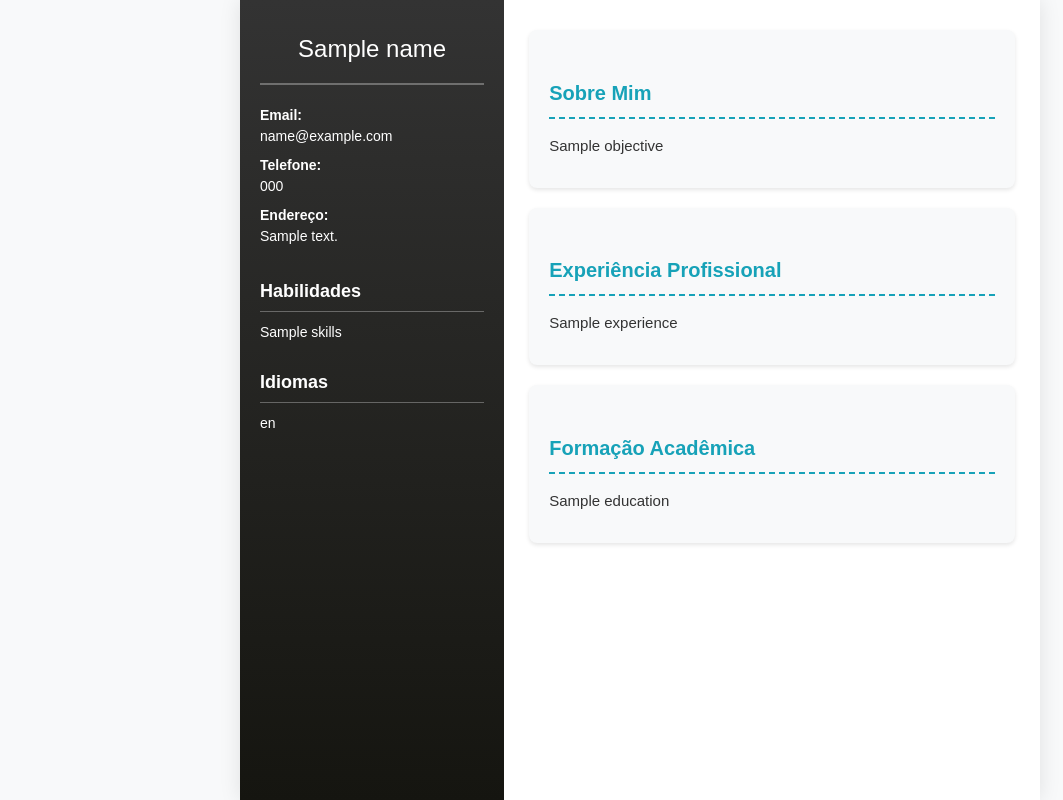
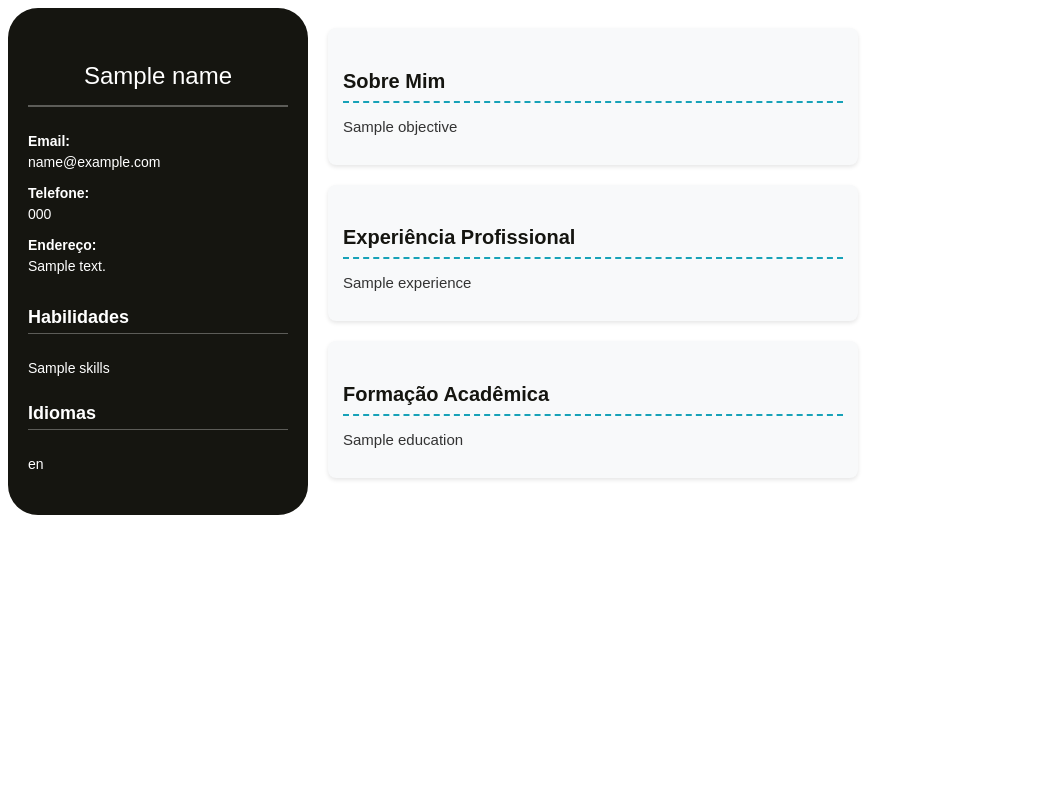
Before and after one commit to samuelnicolaas06/ApJob, a PHP site: template templates/template3.php in a window 1280 px wide. Shown: the whole page, without its empty margins (0-1063 px from the left). Run offline with PHP 8.4, Linux system fonts and the light colour scheme; the template is opened without the code that fills it: most values are stand-ins (such as "Sample title", 1, 10 or a date in 2020); some libraries are stand-ins or nearby versions.

Commit message:
My Final Part

```diff
--- a/templates/preview/template3_preview.php
+++ b/templates/preview/template3_preview.php
@@ -48,7 +48,7 @@
     <div style="width: 65%; padding: 30px 25px; background-color: white;">
         <?php if (!empty($objective)): ?>
         <div style="background-color: #f8f9fa; padding: 20px; margin-bottom: 20px; border-radius: 8px; box-shadow: 0 2px 4px rgba(0,0,0,0.1);">
-            <h4 style="font-size: 20px; color: #17a2b8; border-bottom: 2px dashed #17a2b8; margin-bottom: 15px; padding-bottom: 8px;">
+            <h4 style="font-size: 20px; color: #151510; border-bottom: 2px dashed #17a2b8; margin-bottom: 15px; padding-bottom: 8px;">
                 Sobre Mim
             </h4>
             <p style="font-size: 15px; margin: 10px 0; text-align: justify; line-height: 1.6;">
@@ -59,7 +59,7 @@
 
         <?php if (!empty($experience)): ?>
         <div style="background-color: #f8f9fa; padding: 20px; margin-bottom: 20px; border-radius: 8px; box-shadow: 0 2px 4px rgba(0,0,0,0.1);">
-            <h4 style="font-size: 20px; color: #17a2b8; border-bottom: 2px dashed #17a2b8; margin-bottom: 15px; padding-bottom: 8px;">
+            <h4 style="font-size: 20px; color: #151510; border-bottom: 2px dashed #17a2b8; margin-bottom: 15px; padding-bottom: 8px;">
                 Experiência Profissional
             </h4>
             <p style="font-size: 15px; margin: 10px 0; text-align: justify; line-height: 1.6;">
@@ -70,7 +70,7 @@
 
         <?php if (!empty($education)): ?>
         <div style="background-color: #f8f9fa; padding: 20px; margin-bottom: 20px; border-radius: 8px; box-shadow: 0 2px 4px rgba(0,0,0,0.1);">
-            <h4 style="font-size: 20px; color: #17a2b8; border-bottom: 2px dashed #17a2b8; margin-bottom: 15px; padding-bottom: 8px;">
+            <h4 style="font-size: 20px; color: #151510; border-bottom: 2px dashed #17a2b8; margin-bottom: 15px; padding-bottom: 8px;">
                 Formação Acadêmica
             </h4>
             <p style="font-size: 15px; margin: 10px 0; text-align: justify; line-height: 1.6;">
--- a/templates/template3.php
+++ b/templates/template3.php
@@ -7,30 +7,31 @@
         /* Estilos gerais */
         body {
             font-family: 'Arial', sans-serif;
-            max-width: 800px;
-            margin: 0 auto;
-            background-color: #f8f9fa;
+            max-width: 850px;
+            /* margin: 0 auto; */
             color: #333;
-            line-height: 1.6;
+            /* line-height: 1.6; */
         }
 
         .container {
-            display: flex;
-            min-height: 100vh;
-            box-shadow: 0 0 20px rgba(0,0,0,0.1);
         }
 
         .sidebar {
-            background: linear-gradient(180deg, #333333, #151510);
+            /* background: linear-gradient(180deg, #333333, #151510); */
+            background-color: #151510;
             color: white;
-            width: 35%;
+            width: 300px;
+            float: left;
             padding: 30px 20px;
             box-sizing: border-box;
+            border-radius: 30px;
+            overflow: auto; /* Permite rolagem se o conteúdo for grande */
+            position: relative; /* Mantém no lugar */
         }
 
         .sidebar h3 {
             font-size: 24px;
-            margin: 0 0 20px;
+            /*margin: 0 0 20px;*/
             font-weight: 300;
             text-align: center;
             border-bottom: 2px solid rgba(255,255,255,0.3);
@@ -42,13 +43,13 @@
         }
 
         .sidebar .contact-info p {
-            margin: 8px 0;
+            /*margin: 8px 0;*/
             font-size: 14px;
         }
 
         .sidebar h4 {
             font-size: 18px;
-            margin: 25px 0 10px;
+            /*margin: 25px 0 10px;*/
             color: #fff;
             border-bottom: 1px solid rgba(255,255,255,0.3);
             padding-bottom: 5px;
@@ -61,22 +62,29 @@
         }
 
         .content {
-            width: 65%;
-            padding: 30px 25px;
+            /* width: 65%; */
+            width: calc(100% - 300px);
+            min-height: 100%;
+            float: left; /* Match sidebar float */
+            /*padding: 30px 25px;*/
             background-color: white;
         }
 
         .content .section {
+            /*background-color: #f8f9fa;*/
+            /*padding: 20px;*/
             background-color: #f8f9fa;
-            padding: 20px;
             margin-bottom: 20px;
+            margin: 20px 0 0 20px;
+            padding: 15px;
             border-radius: 8px;
+            page-break-inside: avoid;
             box-shadow: 0 2px 4px rgba(0,0,0,0.1);
         }
 
         .content h4 {
             font-size: 20px;
-            color: #17a2b8;
+            color: #151510;
             border-bottom: 2px dashed #17a2b8;
             margin-bottom: 15px;
             padding-bottom: 8px;
@@ -84,7 +92,7 @@
 
         .content p {
             font-size: 15px;
-            margin: 10px 0;
+            /*margin: 10px 0;*/
             text-align: justify;
         }
     </style>
```
Also changed, not shown: assets/js/script.js (+55 -35 lines), includes/form.php (+30 -14 lines), index.php (+13 -6 lines), templates/template2.php (+5 -5 lines).
